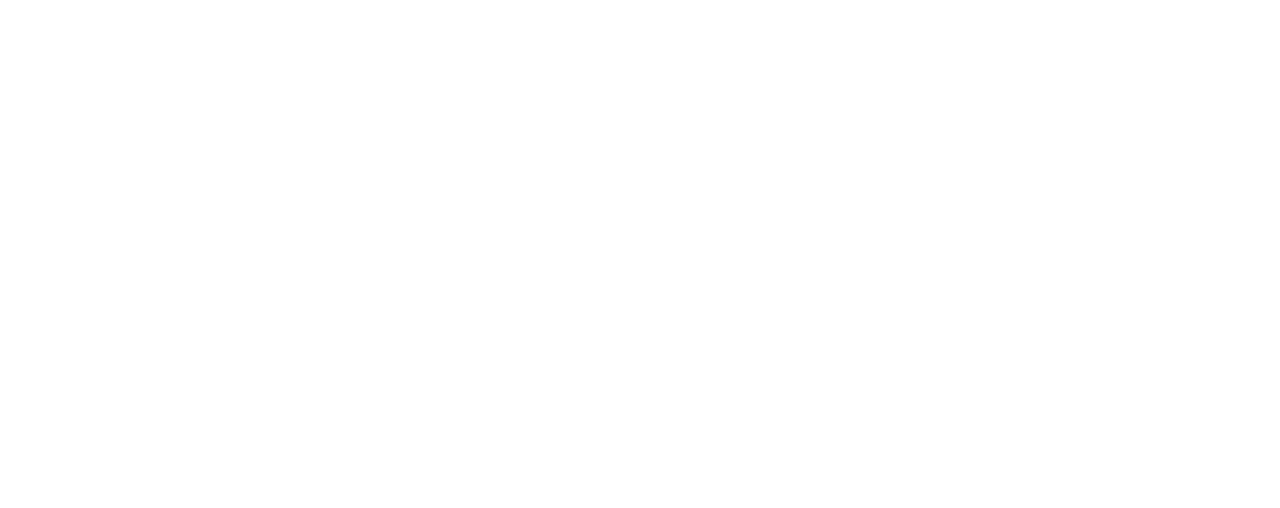
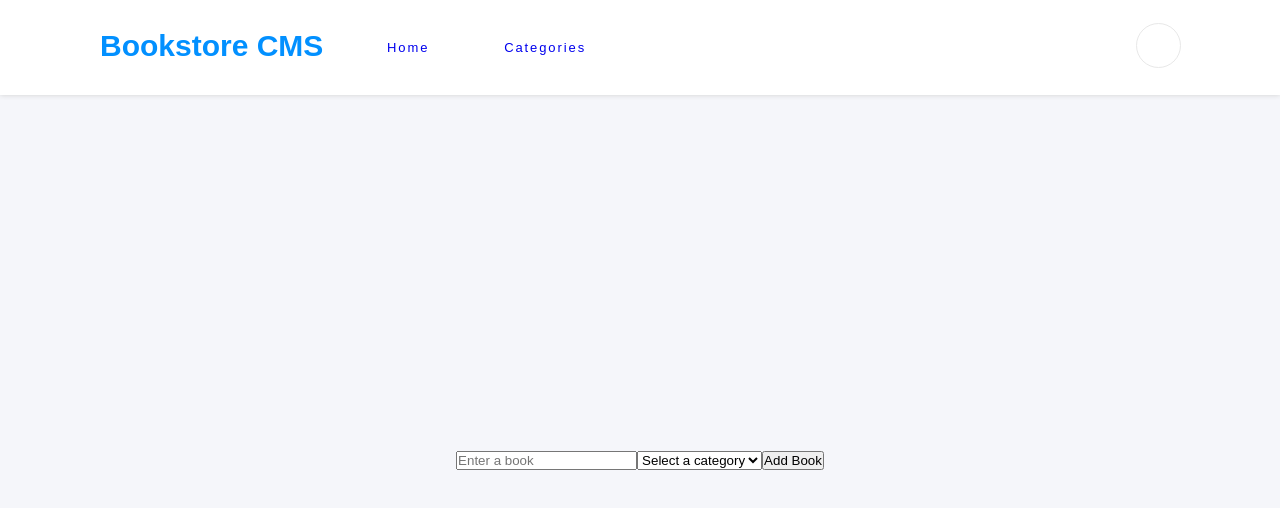
Before and after one commit to romans-adi/bookstore, a React (Create React App) app: page / in a window 1280 px wide. Shown: the top 508 px of the page. Built offline with nearby package versions, Linux system fonts and the light colour scheme.

Commit message:
Add Categories, Home, Navbar mid-level components. Add logical components Add and Delete (not implemented yet). Add basic layout and styles to created elements (visualization of logical functionality). Add proper routing to Home and Categories components. Add wrapper for main frame

```diff
--- a/package.json
+++ b/package.json
@@ -6,10 +6,12 @@
     "@testing-library/jest-dom": "^5.16.5",
     "@testing-library/react": "^13.4.0",
     "@testing-library/user-event": "^13.5.0",
+    "prop-types": "^15.8.1",
     "react": "^18.2.0",
     "react-dom": "^18.2.0",
     "react-router-dom": "^6.12.1",
     "react-scripts": "5.0.1",
+    "sass": "^1.63.2",
     "web-vitals": "^2.1.4"
   },
   "scripts": {
--- a/src/App.jsx
+++ b/src/App.jsx
@@ -1,6 +1,20 @@
+import { Routes, Route, BrowserRouter } from 'react-router-dom';
+import Navbar from './components/Navbar/Navbar';
+import Home from './components/Home/Home';
+import Categories from './components/Categories/Categories';
+import './_shared.scss';
+
 function App() {
   return (
-    <div className="App" />
+    <BrowserRouter basename="/">
+      <Navbar />
+      <div className="wrapper">
+        <Routes>
+          <Route path="*" element={<Home />} />
+          <Route path="/categories" element={<Categories />} />
+        </Routes>
+      </div>
+    </BrowserRouter>
   );
 }
 
--- /dev/null
+++ b/src/_shared.scss
@@ -0,0 +1,34 @@
+* {
+  margin: 0;
+  padding: 0;
+  box-sizing: border-box;
+}
+
+a {
+  text-decoration: none;
+
+  &:visited {
+    color: #333;
+  }
+}
+
+#root {
+  display: flex;
+  flex-direction: column;
+  align-items: center;
+  justify-content: flex-start;
+  min-height: 100vh;
+  padding-top: 100px;
+  box-sizing: border-box;
+  background-color: #f5f6fa;
+}
+
+.wrapper {
+  flex-grow: 1;
+  display: flex;
+  flex-direction: column;
+  justify-content: center;
+  align-items: center;
+  width: 100%;
+  padding: 20px 0 0;
+}
--- /dev/null
+++ b/src/components/Categories/Categories.jsx
@@ -0,0 +1,15 @@
+import React from 'react';
+import './Categories.scss';
+
+const Categories = () => (
+  <div className="categories">
+    <div id="not-found">
+      <div className="not-found-message">
+        <h1>Categories</h1>
+        <p>This page is under construction. </p>
+      </div>
+    </div>
+  </div>
+);
+
+export default Categories;
--- /dev/null
+++ b/src/components/Categories/Categories.scss
@@ -0,0 +1,18 @@
+.categories {
+  position: absolute;
+  display: flex;
+  flex-direction: column;
+  justify-content: center;
+  align-items: center;
+  text-align: center;
+  width: 100vw;
+  z-index: 0;
+
+  h1 {
+    margin: 10px 0;
+  }
+
+  p {
+    font-size: 24px;
+  }
+}
--- /dev/null
+++ b/src/components/Home/AddBook.jsx
@@ -0,0 +1,55 @@
+// eslint-disable-next-line import/no-extraneous-dependencies
+import PropTypes from 'prop-types';
+import React, { useState } from 'react';
+
+const AddBook = ({ onAddBook }) => {
+  const [inputValue, setInputValue] = useState('');
+  const [selectedCategory, setSelectedCategory] = useState('');
+
+  const handleInputChange = (e) => {
+    setInputValue(e.target.value);
+  };
+
+  const handleCategoryChange = (e) => {
+    setSelectedCategory(e.target.value);
+  };
+
+  const handleSubmit = (e) => {
+    e.preventDefault();
+    if (inputValue.trim() !== '' && selectedCategory.trim() !== '') {
+      const newBook = {
+        title: inputValue,
+        category: selectedCategory,
+      };
+      onAddBook(newBook);
+      setInputValue('');
+      setSelectedCategory('');
+    }
+  };
+
+  return (
+    <form onSubmit={handleSubmit}>
+      <input
+        type="text"
+        value={inputValue}
+        onChange={handleInputChange}
+        placeholder="Enter a book"
+      />
+      <select value={selectedCategory} onChange={handleCategoryChange}>
+        <option value="">Select a category</option>
+        <option value="Fantasy">Fantasy</option>
+        <option value="Science Fiction">Science Fiction</option>
+        <option value="Mystery">Mystery</option>
+        <option value="Romance">Romance</option>
+        <option value="Thriller">Thriller</option>
+      </select>
+      <button type="submit">Add Book</button>
+    </form>
+  );
+};
+
+AddBook.propTypes = {
+  onAddBook: PropTypes.func.isRequired,
+};
+
+export default AddBook;
--- /dev/null
+++ b/src/components/Home/Home.jsx
@@ -0,0 +1,39 @@
+import React, { useState } from 'react';
+import AddBook from './AddBook';
+import './Home.scss';
+
+const Home = () => {
+  const [books, setBooks] = useState([]);
+
+  const generateRandomKey = () => {
+    const randomNumber = Math.floor(Math.random() * 1000000);
+    if (books.some((book) => book.id === randomNumber)) {
+      return generateRandomKey();
+    }
+    return randomNumber;
+  };
+
+  const handleAddBook = (newBook) => {
+    const bookWithId = { ...newBook, id: generateRandomKey() };
+    setBooks([...books, bookWithId]);
+  };
+
+  return (
+    <div id="home">
+      <AddBook onAddBook={handleAddBook} />
+      <ul>
+        {books.map((book) => (
+          <li key={book.id}>
+            {book.title}
+            {' '}
+            - Category:
+            {' '}
+            {book.category}
+          </li>
+        ))}
+      </ul>
+    </div>
+  );
+};
+
+export default Home;
--- /dev/null
+++ b/src/components/Home/Home.scss
@@ -0,0 +1,5 @@
+#home {
+  li {
+    list-style: none;
+  }
+}
--- /dev/null
+++ b/src/components/Navbar/Navbar.jsx
@@ -0,0 +1,22 @@
+import React from 'react';
+import { Link } from 'react-router-dom';
+import './Navbar.scss';
+
+const Navbar = () => (
+  <nav>
+    <span className="logo">
+      Bookstore CMS
+    </span>
+    <ul>
+      <li>
+        <Link to="/">Home</Link>
+      </li>
+      <li>
+        <Link to="/categories">Categories</Link>
+      </li>
+    </ul>
+    <div className="profile" />
+  </nav>
+);
+
+export default Navbar;
--- /dev/null
+++ b/src/components/Navbar/Navbar.scss
@@ -0,0 +1,42 @@
+nav {
+  position: fixed;
+  top: 0;
+  display: flex;
+  align-items: center;
+  width: 100%;
+  height: 5.938rem;
+  margin: 0 0 2.375rem;
+  padding: 1.438rem 6.188rem 1.688rem 6.25rem;
+  background-color: #fff;
+  box-shadow: 0 0 5px 0 #d1d1d1;
+
+  .logo {
+    width: 15rem;
+    height: 2.313rem;
+    margin: 0.375rem 2.938rem 0.125rem 0;
+    font-family: 'Montserrat', sans-serif;
+    font-size: 1.875rem;
+    font-weight: bold;
+    color: #0290ff;
+  }
+
+  ul {
+    list-style: none;
+    display: flex;
+    flex: 1;
+    gap: 10%;
+    font-family: "Montserrat", sans-serif;
+    font-size: 0.813rem;
+    padding-top: 0.27rem;
+    letter-spacing: 1.9px;
+    color: #121212;
+  }
+
+  .profile {
+    width: 2.813rem;
+    height: 2.813rem;
+    border-radius: 50%;
+    border: solid 1px #e8e8e8;
+    place-self: flex-end;
+  }
+}
```
Also changed, not shown: src/components/Home/DeleteBook.jsx (added), 1 other file (tests, documents, lock files or other folders).
